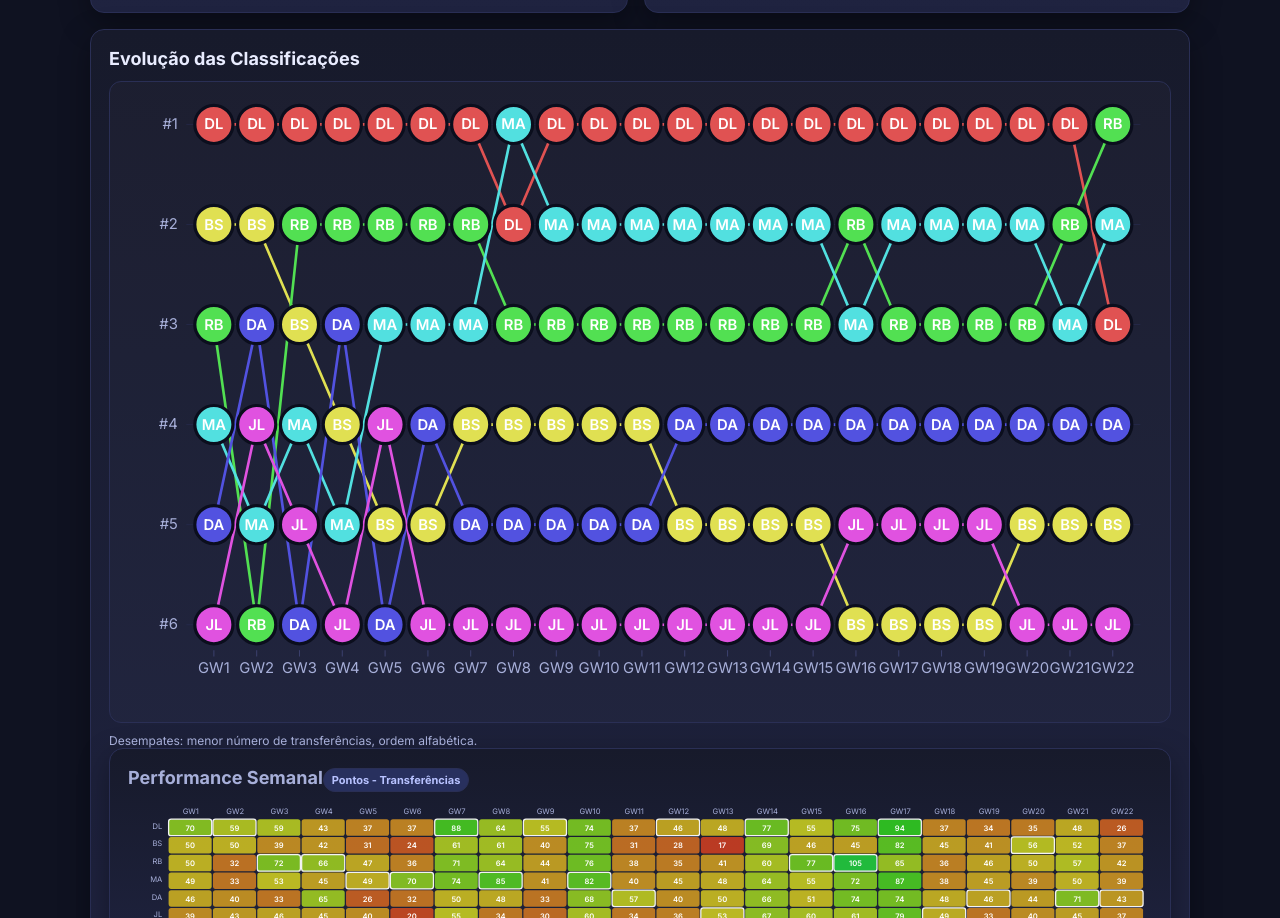
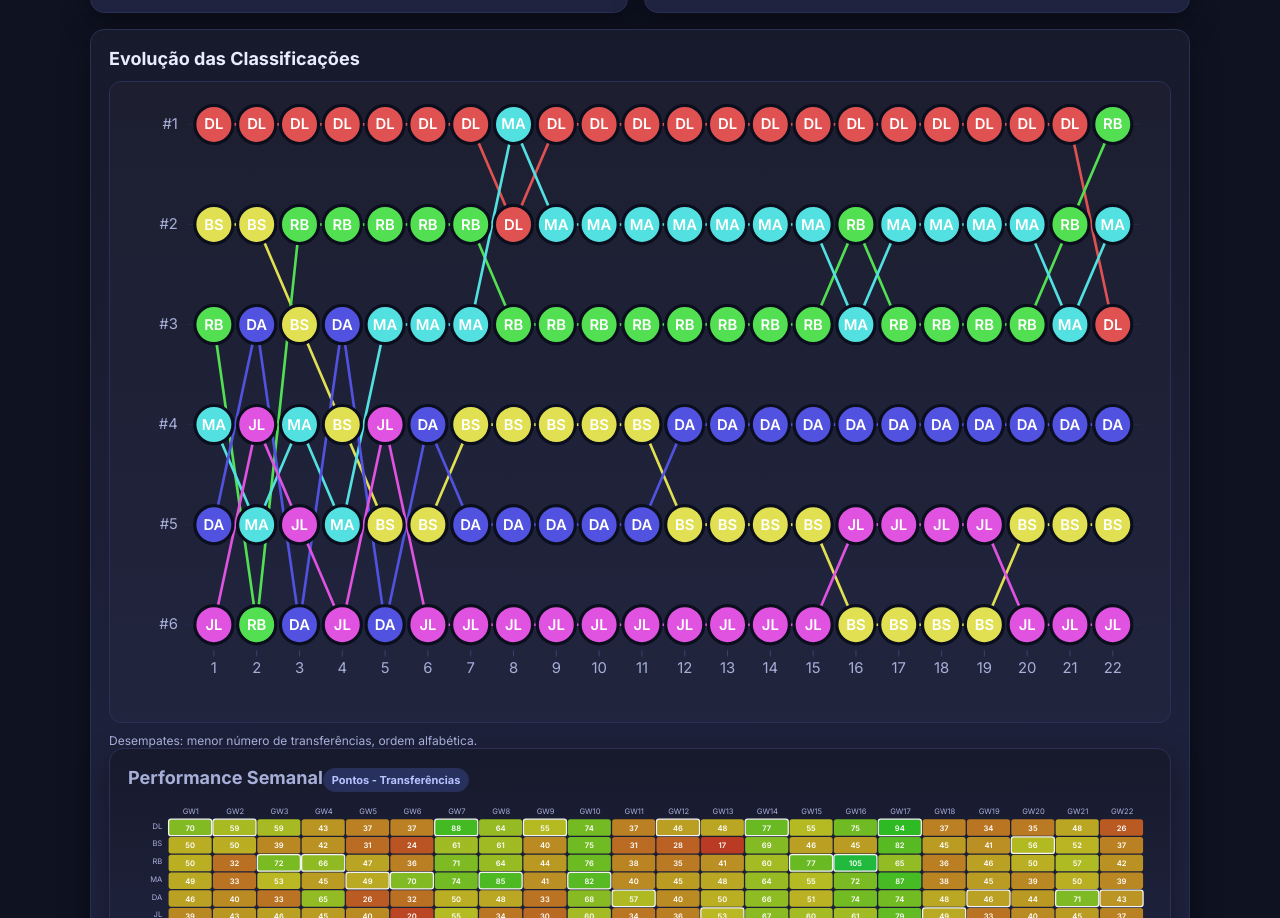
Before and after one commit to antunes-miguel/liga-fundao, a plain HTML site: page index.html in a window 1280 px wide. Shown: the part 840-1758 px from the top of the page. Drawn offline with Linux system fonts and the light colour scheme.

Commit message:
Removed "GW" string from chart labels

```diff
--- a/index.html
+++ b/index.html
@@ -597,7 +597,7 @@ const yFor = r => {
     g.appendChild(tick);
 
     const lab = document.createElementNS(svg.namespaceURI,'text');
-    lab.textContent = gw;
+    lab.textContent = gw.replace(/\D/g, '');
     lab.setAttribute('x', x);
     lab.setAttribute('y', innerH + 22);   // was +20
     lab.setAttribute('class','rank-label');
```
